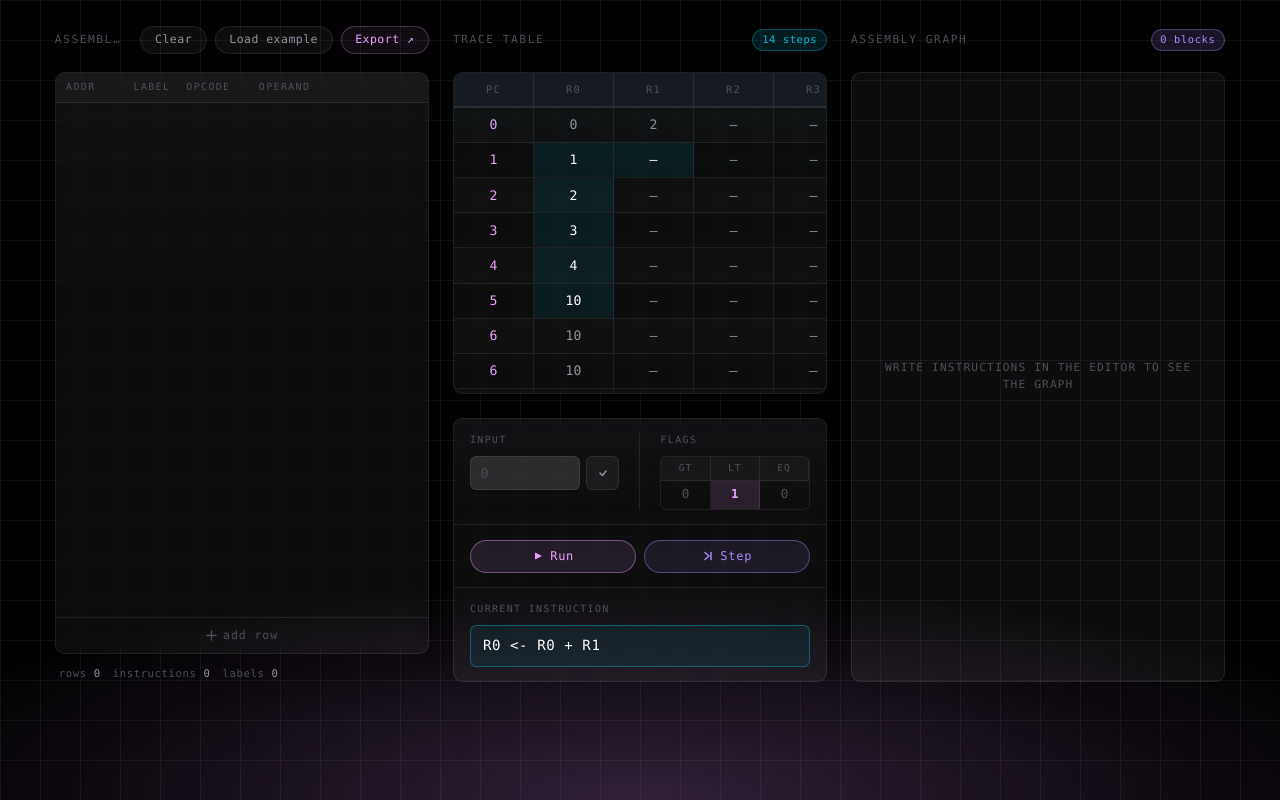
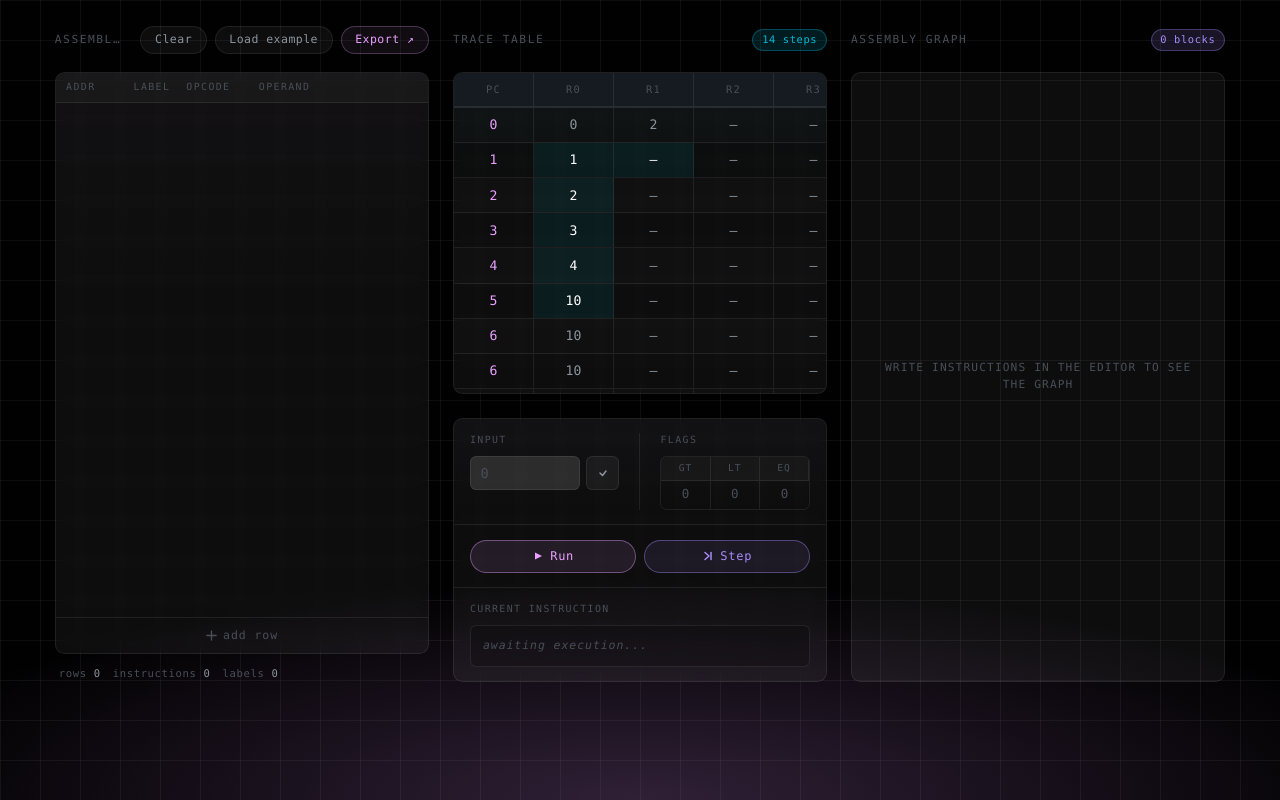
Before and after one commit to DiamondPie/assembly-sim, a Next.js app: page / in a window 1280 px wide. Built offline with nearby package versions, Linux system fonts and the light colour scheme.

Commit message:
Remove debug constants

```diff
--- a/app/components/SimControls.jsx
+++ b/app/components/SimControls.jsx
@@ -44,7 +44,7 @@ export default function SimControls({
   inputValue     = '',
   onInputChange,
   onInputConfirm,
-  flags          = { GT: false, LT: true, EQ: false },
+  flags          = { GT: false, LT: false, EQ: false },
   onRun,
   onStep,
   notation       = '',
@@ -55,8 +55,7 @@ export default function SimControls({
 
   const controlled    = onInputChange !== undefined;
   const displayInput  = controlled ? inputValue : localInput;
-//   const displayNote   = notation || localNotation;
-  const displayNote = "R0 <- R0 + R1"
+  const displayNote   = notation || localNotation;
 
   const handleInputChange = (e) => {
     const val = e.target.value.replace(/[^0-9]/g, '');
```
